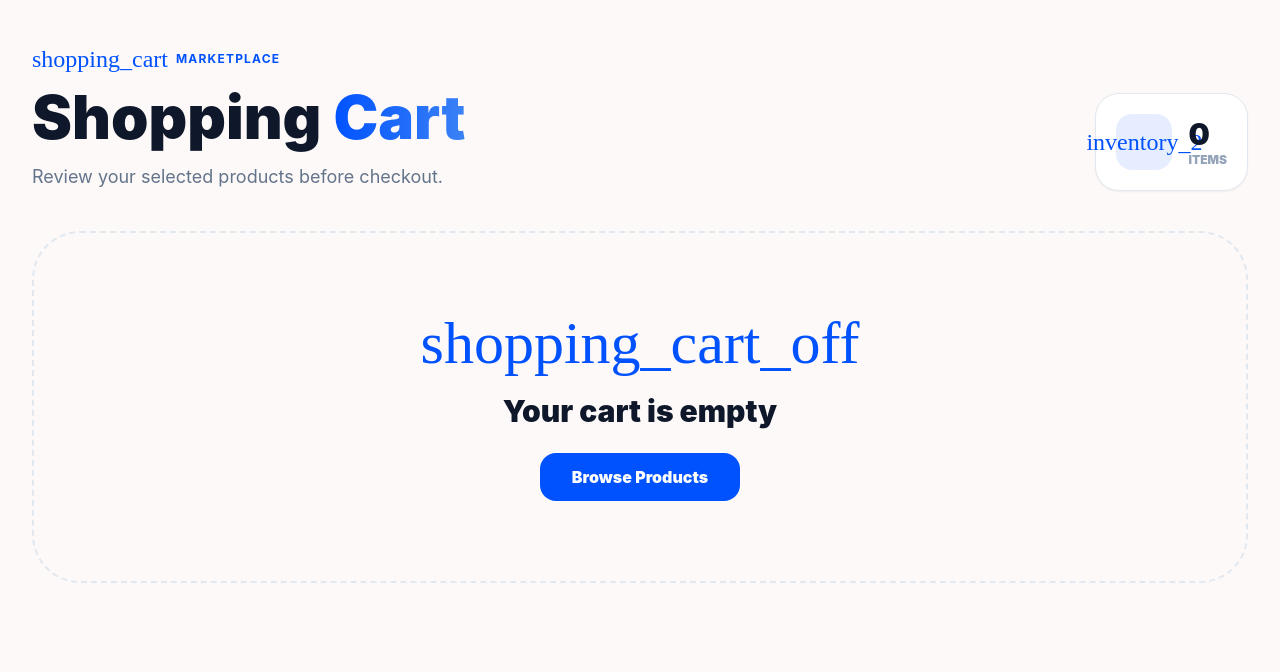
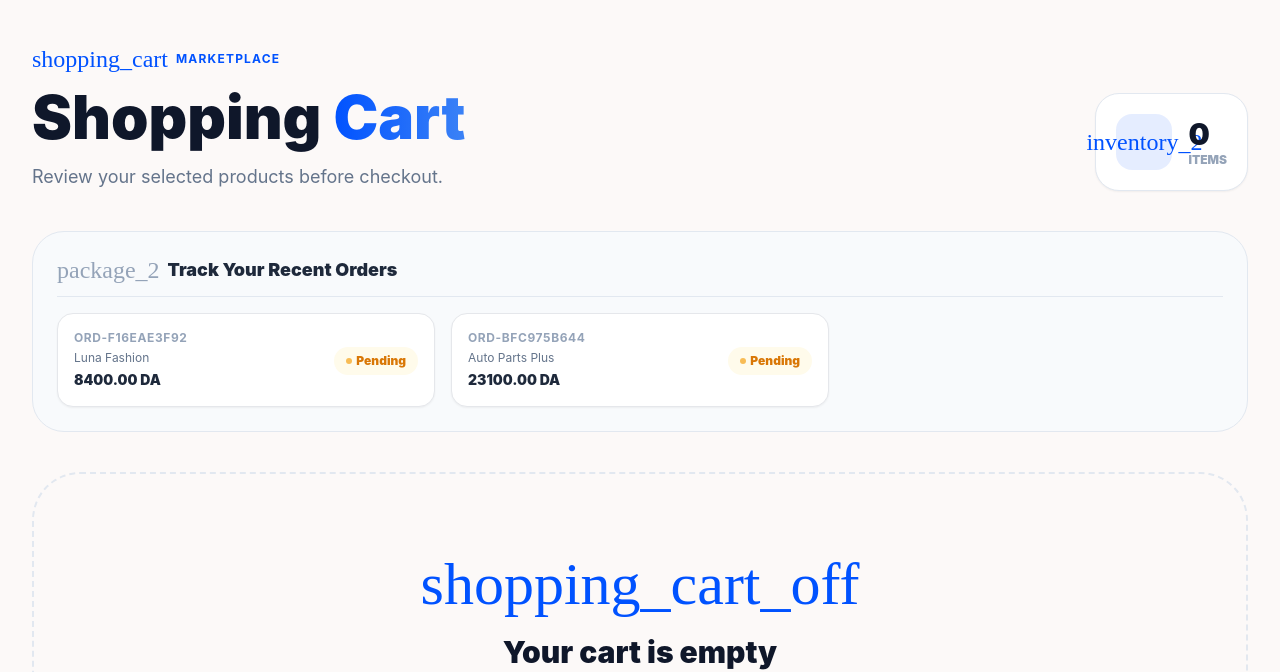
Before and after one commit to seyf-eddine19/marketshot, a Django app: page /en/cart/ in a window 1280 px wide. Shown: the part 81-753 px from the top of the page. Run offline with Django 5.2, Linux system fonts and the light colour scheme; a user stored in the database is signed in; data comes from the database, SQL or seed files in the repository; both versions use the stored data as it was after the commit; data that the repository does not hold is empty; some web fonts are replaced.

Commit message:
New commit

```diff
--- a/stores/models.py
+++ b/stores/models.py
@@ -425,7 +425,7 @@ class Order(models.Model):
         CANCELLED = 'CANCELLED', _('Cancelled')
         REFUNDED = 'REFUNDED', _('Refunded')
 
-    # order_number = models.CharField(max_length=30, unique=True, blank=True, editable=False, verbose_name=_("Order Number"))
+    order_number = models.CharField(max_length=30, unique=True, blank=True, editable=False, verbose_name=_("Order Number"))
 
     customer = models.ForeignKey(settings.AUTH_USER_MODEL, on_delete=models.CASCADE, related_name='orders', verbose_name=_("Customer"))
     store = models.ForeignKey(Store, on_delete=models.CASCADE, related_name='orders', verbose_name=_("Store"))
--- a/stores/views.py
+++ b/stores/views.py
@@ -1329,6 +1329,7 @@ class CartDetailView(LoginRequiredMixin, View):
                 + grand_delivery
             ),
         }
+        context['recent_orders'] = Order.objects.filter(customer=request.user).order_by('-created_at')[:3]
 
         return render(
             request,
@@ -1656,7 +1657,7 @@ class CheckoutView(LoginRequiredMixin, View):
         data["cart"].items.all().delete()
 
         messages.success(request, _("Your orders have been successfully placed."))
-        return redirect("stores:orders")
+        return redirect("stores:cart")
 
 
 from django.http import JsonResponse
--- a/templates/stores/cart/detail.html
+++ b/templates/stores/cart/detail.html
@@ -41,6 +41,49 @@
             </div>
         </div>
     </div>
+
+    {% if recent_orders %}
+    <div class="mb-10 bg-slate-50 dark:bg-slate-900/40 border border-slate-200 dark:border-slate-800 rounded-[2rem] p-6">
+        <div class="flex items-center gap-2 mb-4 border-b border-slate-200 dark:border-slate-800 pb-3">
+            <span class="material-symbols-outlined text-slate-400">package_2</span>
+            <h2 class="text-lg font-black text-slate-800 dark:text-slate-200">{% trans "Track Your Recent Orders" %}</h2>
+        </div>
+        <div class="grid grid-cols-1 md:grid-cols-2 xl:grid-cols-3 gap-4">
+            {% for order in recent_orders %}
+            <div class="bg-white dark:bg-slate-900 border border-slate-150 dark:border-slate-800 rounded-2xl p-4 flex justify-between items-center shadow-sm">
+                <div class="space-y-1">
+                    <div class="text-xs font-bold text-slate-400 uppercase tracking-wider">{{ order.order_number }}</div>
+                    <div class="text-xs text-slate-500 dark:text-slate-400">{{ order.store.name }}</div>
+                    <div class="text-sm font-black text-slate-800 dark:text-white">{{ order.total_price }} DA</div>
+                </div>
+                <div>
+                    {% if order.status == 'PENDING' %}
+                        <span class="px-3 py-1.5 inline-flex items-center gap-1 rounded-xl text-xs font-black bg-amber-50 dark:bg-amber-950/30 text-amber-600 dark:text-amber-400">
+                            <span class="w-1.5 h-1.5 rounded-full bg-amber-500 animate-pulse"></span> {% trans "Pending" %}
+                        </span>
+                    {% elif order.status == 'CONFIRMED' or order.status == 'PROCESSING' %}
+                        <span class="px-3 py-1.5 inline-flex items-center gap-1 rounded-xl text-xs font-black bg-blue-50 dark:bg-blue-950/30 text-blue-600 dark:text-blue-400">
+                            <span class="w-1.5 h-1.5 rounded-full bg-blue-500"></span> {% trans "Processing" %}
+                        </span>
+                    {% elif order.status == 'SHIPPED' %}
+                        <span class="px-3 py-1.5 inline-flex items-center gap-1 rounded-xl text-xs font-black bg-indigo-50 dark:bg-indigo-950/30 text-indigo-600 dark:text-indigo-400">
+                            <span class="w-1.5 h-1.5 rounded-full bg-indigo-500"></span> {% trans "Shipped" %}
+                        </span>
+                    {% elif order.status == 'DELIVERED' %}
+                        <span class="px-3 py-1.5 inline-flex items-center gap-1 rounded-xl text-xs font-black bg-emerald-50 dark:bg-emerald-950/30 text-emerald-600 dark:text-emerald-400">
+                            <span class="w-1.5 h-1.5 rounded-full bg-emerald-500"></span> {% trans "Delivered" %}
+                        </span>
+                    {% else %}
+                        <span class="px-3 py-1.5 inline-flex items-center gap-1 rounded-xl text-xs font-black bg-slate-100 dark:bg-slate-800 text-slate-600 dark:text-slate-400">
+                            {% trans order.get_status_display %}
+                        </span>
+                    {% endif %}
+                </div>
+            </div>
+            {% endfor %}
+        </div>
+    </div>
+    {% endif %}
 
     <div id="empty-cart" class="{% if stores %}hidden{% endif %} rounded-[3rem] border-2 border-dashed p-20 text-center border-slate-200 dark:border-slate-800">
         <span class="material-symbols-outlined text-6xl text-primary">shopping_cart_off</span>
```
Also changed, not shown: db.sqlite3, stores/migrations/0012_order_order_number.py (added).
